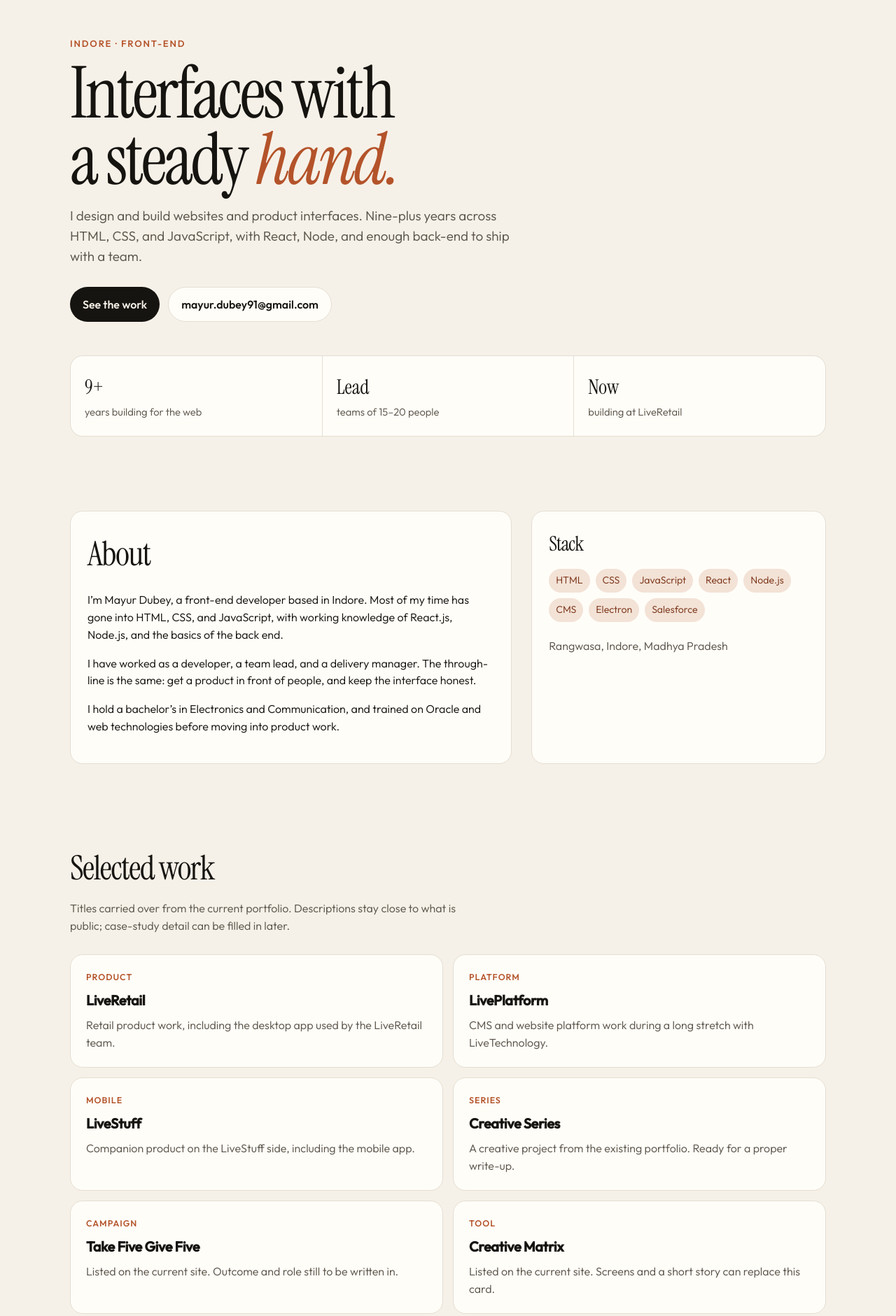
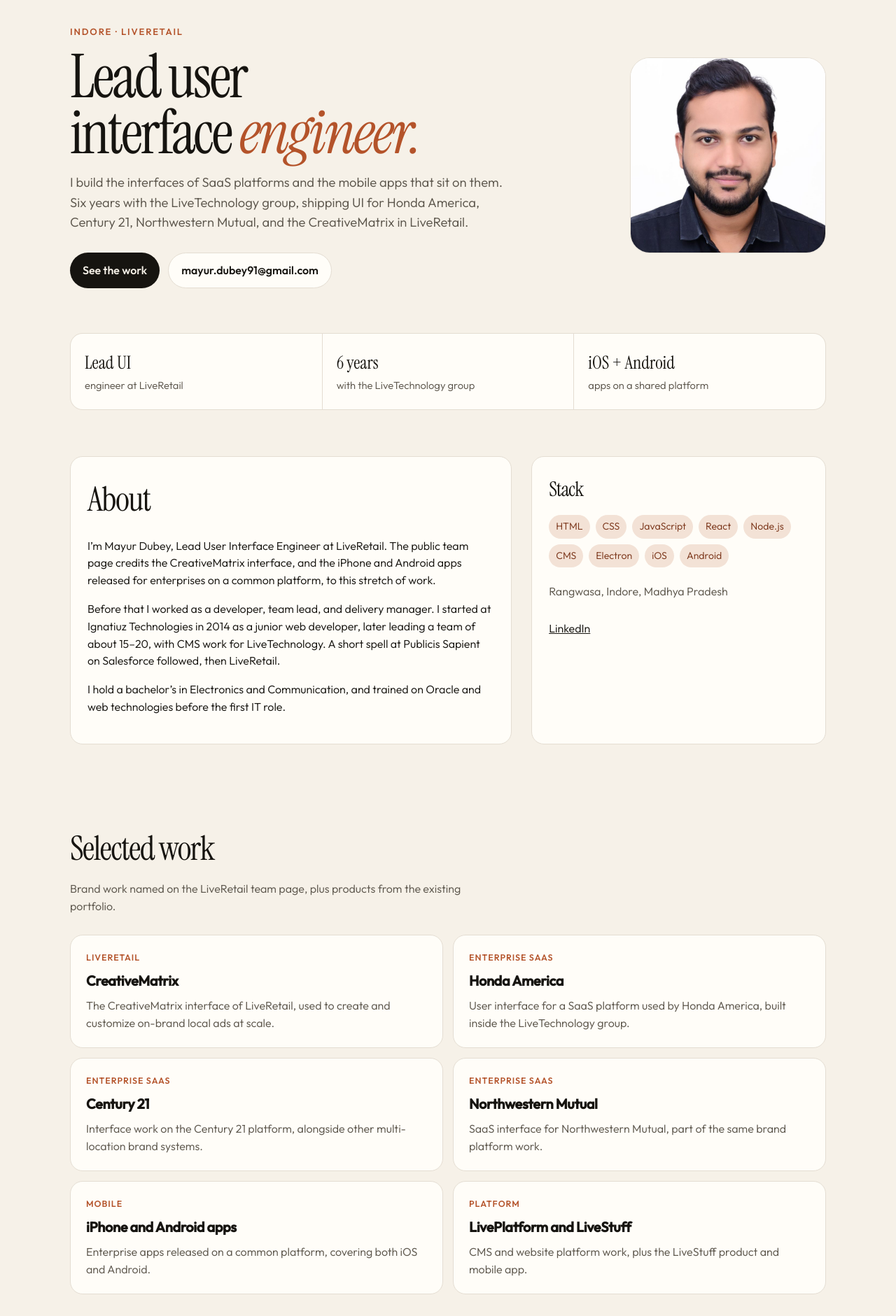
Before and after one commit to MayurDubey91/mayurdubey-portfolio, a plain HTML site: page index.html in a window 1280 px wide. Shown: the part 80-1961 px from the top of the page at 70% size. Drawn offline with Linux system fonts and the light colour scheme.

Commit message:
Update role, work, and portrait from public profile

```diff
--- a/index.html
+++ b/index.html
@@ -3,8 +3,8 @@
 <head>
   <meta charset="UTF-8" />
   <meta name="viewport" content="width=device-width, initial-scale=1" />
-  <title>Mayur Dubey — Front-end developer</title>
-  <meta name="description" content="Mayur Dubey is a front-end developer in Indore with 9+ years building websites and product interfaces in HTML, CSS, JavaScript, and React." />
+  <title>Mayur Dubey — Lead User Interface Engineer</title>
+  <meta name="description" content="Mayur Dubey is Lead User Interface Engineer at LiveRetail. He builds SaaS interfaces and mobile apps for brands including Honda America, Century 21, and Northwestern Mutual." />
   <link rel="preconnect" href="https://fonts.googleapis.com" />
   <link rel="preconnect" href="https://fonts.gstatic.com" crossorigin />
   <link href="https://fonts.googleapis.com/css2?family=Instrument+Serif:ital@0;1&family=Outfit:wght@340;460;560&display=swap" rel="stylesheet" />
@@ -36,17 +36,22 @@
       position: sticky; top: 0; z-index: 5;
       backdrop-filter: blur(12px);
       background: rgba(246, 241, 232, 0.86);
-      border-bottom: 1px solid transparent;
     }
-    .nav {
-      display: flex; align-items: center; justify-content: space-between;
-      padding: 16px 0;
-    }
+    .nav { display: flex; align-items: center; justify-content: space-between; padding: 16px 0; }
     .mark { font-weight: 560; letter-spacing: -0.03em; text-decoration: none; }
     .nav nav { display: flex; gap: 22px; }
     .nav a { text-decoration: none; color: var(--muted); font-size: 0.95rem; }
     .nav a:hover { color: var(--ink); }
-    .hero { padding: 72px 0 40px; }
+    .hero { padding: 56px 0 28px; display: grid; grid-template-columns: 1.4fr 0.7fr; gap: 36px; align-items: center; }
+    .portrait {
+      width: min(280px, 100%);
+      aspect-ratio: 1;
+      object-fit: cover;
+      border-radius: 28px;
+      border: 1px solid var(--line);
+      justify-self: end;
+      background: #fff;
+    }
     .eyebrow {
       display: inline-flex; gap: 8px; align-items: center;
       color: var(--accent); font-size: 0.82rem; letter-spacing: 0.14em;
@@ -55,13 +60,13 @@
     h1 {
       font-family: "Instrument Serif", Georgia, serif;
       font-weight: 400;
-      font-size: clamp(3.2rem, 8vw, 6.4rem);
+      font-size: clamp(3rem, 7vw, 5.4rem);
       line-height: 0.92;
       letter-spacing: -0.035em;
       margin: 14px 0 18px;
     }
     h1 em { font-style: italic; color: var(--accent); }
-    .lede { max-width: 640px; font-size: 1.18rem; color: var(--muted); margin: 0 0 28px; }
+    .lede { max-width: 640px; font-size: 1.15rem; color: var(--muted); margin: 0 0 28px; }
     .row { display: flex; gap: 12px; flex-wrap: wrap; }
     .btn {
       display: inline-flex; align-items: center; gap: 8px;
@@ -73,12 +78,12 @@
     .stats {
       display: grid; grid-template-columns: repeat(3, 1fr);
       gap: 1px; background: var(--line); border: 1px solid var(--line);
-      border-radius: 18px; overflow: hidden; margin: 48px 0 10px;
+      border-radius: 18px; overflow: hidden; margin: 36px 0 10px;
     }
     .stats div { background: var(--card); padding: 22px 20px; }
     .stats strong {
       display: block; font-family: "Instrument Serif", Georgia, serif;
-      font-size: 1.8rem; font-weight: 400;
+      font-size: 1.6rem; font-weight: 400;
     }
     .stats span { color: var(--muted); font-size: 0.92rem; }
     section { padding: 56px 0; }
@@ -87,19 +92,11 @@
       font-size: clamp(2rem, 4vw, 3rem);
       font-weight: 400; letter-spacing: -0.03em; margin: 0 0 8px;
     }
-    .sub { color: var(--muted); margin: 0 0 28px; max-width: 560px; }
-    .about {
-      display: grid; grid-template-columns: 1.2fr 0.8fr; gap: 28px;
-    }
-    .panel {
-      background: var(--card); border: 1px solid var(--line);
-      border-radius: 18px; padding: 24px;
-    }
+    .sub { color: var(--muted); margin: 0 0 28px; max-width: 620px; }
+    .about { display: grid; grid-template-columns: 1.2fr 0.8fr; gap: 28px; }
+    .panel { background: var(--card); border: 1px solid var(--line); border-radius: 18px; padding: 24px; }
     .chips { display: flex; flex-wrap: wrap; gap: 8px; margin-top: 14px; }
-    .chips span {
-      background: var(--accent-soft); color: #7a3418;
-      border-radius: 999px; padding: 6px 10px; font-size: 0.88rem;
-    }
+    .chips span { background: var(--accent-soft); color: #7a3418; border-radius: 999px; padding: 6px 10px; font-size: 0.88rem; }
     .timeline { display: grid; gap: 14px; }
     .job { display: grid; grid-template-columns: 180px 1fr; gap: 16px; padding: 18px 0; border-top: 1px solid var(--line); }
     .job time { color: var(--muted); font-size: 0.92rem; }
@@ -109,7 +106,6 @@
     .card {
       background: var(--card); border: 1px solid var(--line);
       border-radius: 18px; padding: 22px; min-height: 160px;
-      display: flex; flex-direction: column; justify-content: space-between;
     }
     .card h3 { margin: 8px 0; font-size: 1.25rem; letter-spacing: -0.02em; }
     .card p { margin: 0; color: var(--muted); }
@@ -129,9 +125,10 @@
     footer a:hover { color: var(--ink); }
     @media (max-width: 760px) {
       .nav nav { display: none; }
-      .about, .work, .contact, .stats { grid-template-columns: 1fr; }
+      .hero, .about, .work, .contact, .stats { grid-template-columns: 1fr; }
+      .portrait { justify-self: start; width: 180px; }
       .job { grid-template-columns: 1fr; gap: 4px; }
-      .hero { padding-top: 40px; }
+      .hero { padding-top: 32px; }
     }
   </style>
 </head>
@@ -150,17 +147,23 @@
 
   <main id="top">
     <div class="wrap hero">
-      <div class="eyebrow">Indore · Front-end</div>
-      <h1>Interfaces with<br />a steady <em>hand.</em></h1>
-      <p class="lede">I design and build websites and product interfaces. Nine-plus years across HTML, CSS, and JavaScript, with React, Node, and enough back-end to ship with a team.</p>
-      <div class="row">
-        <a class="btn primary" href="#work">See the work</a>
-        <a class="btn ghost" href="mailto:mayur.dubey91@gmail.com">mayur.dubey91@gmail.com</a>
+      <div>
+        <div class="eyebrow">Indore · LiveRetail</div>
+        <h1>Lead user<br />interface <em>engineer.</em></h1>
+        <p class="lede">I build the interfaces of SaaS platforms and the mobile apps that sit on them. Six years with the LiveTechnology group, shipping UI for Honda America, Century 21, Northwestern Mutual, and the CreativeMatrix in LiveRetail.</p>
+        <div class="row">
+          <a class="btn primary" href="#work">See the work</a>
+          <a class="btn ghost" href="mailto:mayur.dubey91@gmail.com">mayur.dubey91@gmail.com</a>
+        </div>
       </div>
+      <img class="portrait" src="mayur.jpg" alt="Mayur Dubey" />
+    </div>
+
+    <div class="wrap">
       <div class="stats">
-        <div><strong>9+</strong><span>years building for the web</span></div>
-        <div><strong>Lead</strong><span>teams of 15–20 people</span></div>
-        <div><strong>Now</strong><span>building at LiveRetail</span></div>
+        <div><strong>Lead UI</strong><span>engineer at LiveRetail</span></div>
+        <div><strong>6 years</strong><span>with the LiveTechnology group</span></div>
+        <div><strong>iOS + Android</strong><span>apps on a shared platform</span></div>
       </div>
     </div>
 
@@ -168,18 +171,19 @@
       <div class="wrap about">
         <div class="panel">
           <h2>About</h2>
-          <p>I’m Mayur Dubey, a front-end developer based in Indore. Most of my time has gone into HTML, CSS, and JavaScript, with working knowledge of React.js, Node.js, and the basics of the back end.</p>
-          <p>I have worked as a developer, a team lead, and a delivery manager. The through-line is the same: get a product in front of people, and keep the interface honest.</p>
-          <p>I hold a bachelor’s in Electronics and Communication, and trained on Oracle and web technologies before moving into product work.</p>
+          <p>I’m Mayur Dubey, Lead User Interface Engineer at LiveRetail. The public team page credits the CreativeMatrix interface, and the iPhone and Android apps released for enterprises on a common platform, to this stretch of work.</p>
+          <p>Before that I worked as a developer, team lead, and delivery manager. I started at Ignatiuz Technologies in 2014 as a junior web developer, later leading a team of about 15–20, with CMS work for LiveTechnology. A short spell at Publicis Sapient on Salesforce followed, then LiveRetail.</p>
+          <p>I hold a bachelor’s in Electronics and Communication, and trained on Oracle and web technologies before the first IT role.</p>
         </div>
         <div class="panel">
           <h2 style="font-size:1.8rem">Stack</h2>
           <div class="chips">
             <span>HTML</span><span>CSS</span><span>JavaScript</span>
             <span>React</span><span>Node.js</span><span>CMS</span>
-            <span>Electron</span><span>Salesforce</span>
+            <span>Electron</span><span>iOS</span><span>Android</span>
           </div>
           <p class="sub" style="margin-top:22px">Rangwasa, Indore, Madhya Pradesh</p>
+          <p><a href="https://www.linkedin.com/in/mayur-dubey-6bb7109b/">LinkedIn</a></p>
         </div>
       </div>
     </section>
@@ -187,25 +191,37 @@
     <section id="work">
       <div class="wrap">
         <h2>Selected work</h2>
-        <p class="sub">Titles carried over from the current portfolio. Descriptions stay close to what is public; case-study detail can be filled in later.</p>
+        <p class="sub">Brand work named on the LiveRetail team page, plus products from the existing portfolio.</p>
         <div class="work">
           <article class="card">
-            <div><div class="tag">Product</div><h3>LiveRetail</h3><p>Retail product work, including the desktop app used by the LiveRetail team.</p></div>
+            <div class="tag">LiveRetail</div>
+            <h3>CreativeMatrix</h3>
+            <p>The CreativeMatrix interface of LiveRetail, used to create and customize on-brand local ads at scale.</p>
           </article>
           <article class="card">
-            <div><div class="tag">Platform</div><h3>LivePlatform</h3><p>CMS and website platform work during a long stretch with LiveTechnology.</p></div>
+            <div class="tag">Enterprise SaaS</div>
+            <h3>Honda America</h3>
+            <p>User interface for a SaaS platform used by Honda America, built inside the LiveTechnology group.</p>
           </article>
           <article class="card">
-            <div><div class="tag">Mobile</div><h3>LiveStuff</h3><p>Companion product on the LiveStuff side, including the mobile app.</p></div>
+            <div class="tag">Enterprise SaaS</div>
+            <h3>Century 21</h3>
+            <p>Interface work on the Century 21 platform, alongside other multi-location brand systems.</p>
           </article>
           <article class="card">
-            <div><div class="tag">Series</div><h3>Creative Series</h3><p>A creative project from the existing portfolio. Ready for a proper write-up.</p></div>
+            <div class="tag">Enterprise SaaS</div>
+            <h3>Northwestern Mutual</h3>
+            <p>SaaS interface for Northwestern Mutual, part of the same brand platform work.</p>
           </article>
           <article class="card">
-            <div><div class="tag">Campaign</div><h3>Take Five Give Five</h3><p>Listed on the current site. Outcome and role still to be written in.</p></div>
+            <div class="tag">Mobile</div>
+            <h3>iPhone and Android apps</h3>
+            <p>Enterprise apps released on a common platform, covering both iOS and Android.</p>
           </article>
           <article class="card">
-            <div><div class="tag">Tool</div><h3>Creative Matrix</h3><p>Listed on the current site. Screens and a short story can replace this card.</p></div>
+            <div class="tag">Platform</div>
+            <h3>LivePlatform and LiveStuff</h3>
+            <p>CMS and website platform work, plus the LiveStuff product and mobile app.</p>
           </article>
         </div>
       </div>
@@ -214,31 +230,31 @@
     <section id="path">
       <div class="wrap">
         <h2>Path</h2>
-        <p class="sub">From the About page on mayurdubey.com. Dates are approximate where the original copy was not specific.</p>
+        <p class="sub">Current role from the LiveRetail team page. Earlier roles from the About page on mayurdubey.com. LinkedIn itself is login-walled, so dates there could not be checked.</p>
         <div class="timeline">
           <div class="job">
             <time>Present</time>
             <div>
-              <h3>LiveRetail</h3>
-              <p>Building with the LiveRetail team after a short stretch that was not the right fit.</p>
+              <h3>Lead User Interface Engineer, LiveRetail</h3>
+              <p>Six years with the LiveTechnology group. UI for Honda America, Century 21, Northwestern Mutual, and the CreativeMatrix interface.</p>
             </div>
           </div>
           <div class="job">
             <time>Interim</time>
             <div>
               <h3>Publicis Sapient</h3>
-              <p>Worked on Salesforce. Left when the work did not match what he wanted to build.</p>
+              <p>Salesforce work. Left when it was not the fit he was looking for, then joined LiveRetail.</p>
             </div>
           </div>
           <div class="job">
             <time>2014 — about 7 years</time>
             <div>
               <h3>Ignatiuz Technologies</h3>
-              <p>Joined as a junior web developer, later team lead for a group of about 15–20 people. CMS work for LiveTechnology.</p>
+              <p>Joined as a junior web developer, later team lead for about 15–20 people. CMS work for LiveTechnology.</p>
             </div>
           </div>
           <div class="job">
-            <time>2008 / 2012</time>
+            <time>Engineering</time>
             <div>
               <h3>Electronics & Communication</h3>
               <p>Bachelor’s in engineering, plus Oracle and web-technology training, before the first IT role in 2014.</p>
```
